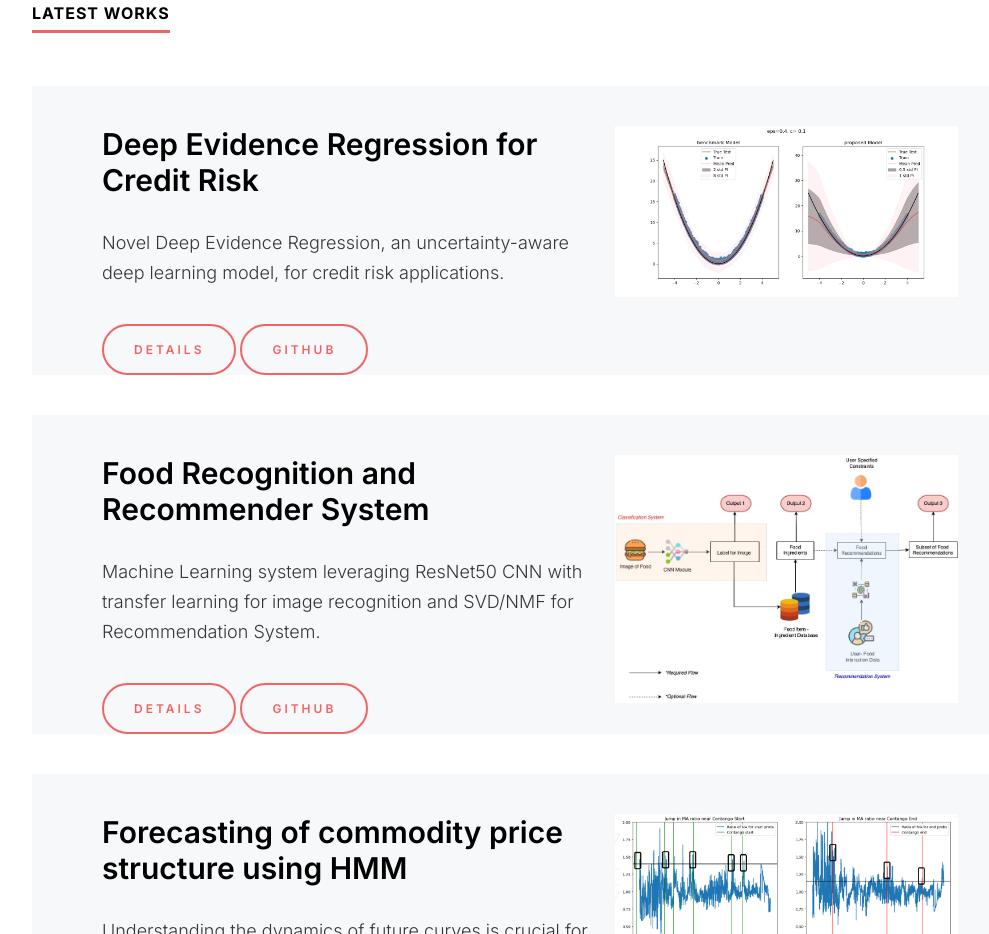
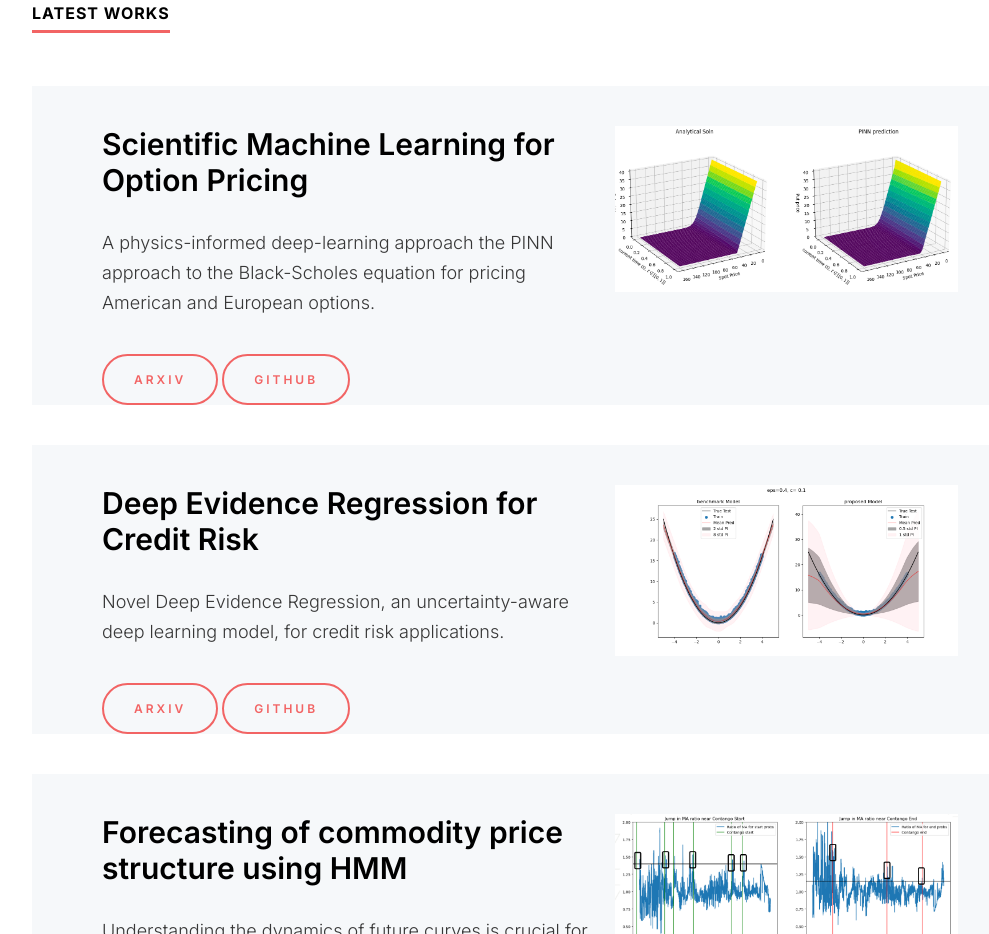
Before and after one commit to ashish1610dhiman/ashish_portfolio, a plain HTML site: page index.html in a window 1280 px wide. Shown: the part 5160-6094 px from the top of the page, without its empty margins (50-1039 px from the left). Drawn offline with nearby package versions, Linux system fonts and the light colour scheme.

Commit message:
added project

```diff
--- a/index.html
+++ b/index.html
@@ -319,14 +319,14 @@
               <div class="row">
                   <div class="col-12 col-sm-12 col-md-7 col-lg-7 col-xl-7 col-xxl-7">
                       <section>
-                          <h3 class="ds-work-tilte">Deep Evidence Regression for Credit Risk</h3>
-                          <p>Novel Deep Evidence Regression, an uncertainty-aware deep learning model, for credit risk applications.</p>
-                          <a href="https://arxiv.org/abs/2305.04967" class="ds-button" target="_blank">Details</a>
-                          <a href="https://github.com/ashish1610dhiman/iuq_project" class="ds-button" target="_blank">Github</a>
+                          <h3 class="ds-work-tilte">Scientific Machine Learning for Option Pricing</h3>
+                          <p>A physics-informed deep-learning approach the PINN approach to the Black-Scholes equation for pricing American and European options.</p>
+                          <a href="https://arxiv.org/abs/2312.06711" class="ds-button" target="_blank">arXiv</a>
+                          <a href="https://github.com/ashish1610dhiman/pinn_option_pricing/" class="ds-button" target="_blank">Github</a>
                       </section>
                   </div>
                   <div class="col-12 col-sm-12 col-md-5 col-lg-5 col-xl-5 col-xxl-5">
-                      <figure><img src="assets/images/results_eps=0.4,c=0.1.png"></figure>
+                      <figure><img src="assets/images/american_put_true_pred.png"></figure>
                   </div>
               </div>
             </div>
@@ -334,14 +334,14 @@
               <div class="row">
                   <div class="col-12 col-sm-12 col-md-7 col-lg-7 col-xl-7 col-xxl-7">
                       <section>
-                          <h3 class="ds-work-tilte">Food Recognition and Recommender System</h3>
-                          <p>Machine Learning system leveraging ResNet50 CNN with transfer learning for image recognition and SVD/NMF for Recommendation System.</p>
-                          <a href="https://ml-7641-fall-2022.github.io/RoboChef/" class="ds-button" target="_blank">Details</a>
-                          <a href="https://github.com/ML-7641-Fall-2022/RoboChef" class="ds-button" target="_blank">Github</a>
+                          <h3 class="ds-work-tilte">Deep Evidence Regression for Credit Risk</h3>
+                          <p>Novel Deep Evidence Regression, an uncertainty-aware deep learning model, for credit risk applications.</p>
+                          <a href="https://arxiv.org/abs/2305.04967" class="ds-button" target="_blank">arXiv</a>
+                          <a href="https://github.com/ashish1610dhiman/iuq_project" class="ds-button" target="_blank">Github</a>
                       </section>
                   </div>
                   <div class="col-12 col-sm-12 col-md-5 col-lg-5 col-xl-5 col-xxl-5">
-                      <figure><img src="assets/images/ml_project_pipeline (1).jpeg"></figure>
+                      <figure><img src="assets/images/results_eps=0.4,c=0.1.png"></figure>
                   </div>
               </div>
             </div>
```
Also changed, not shown: assets/images/american_put_true_pred.png (added).
